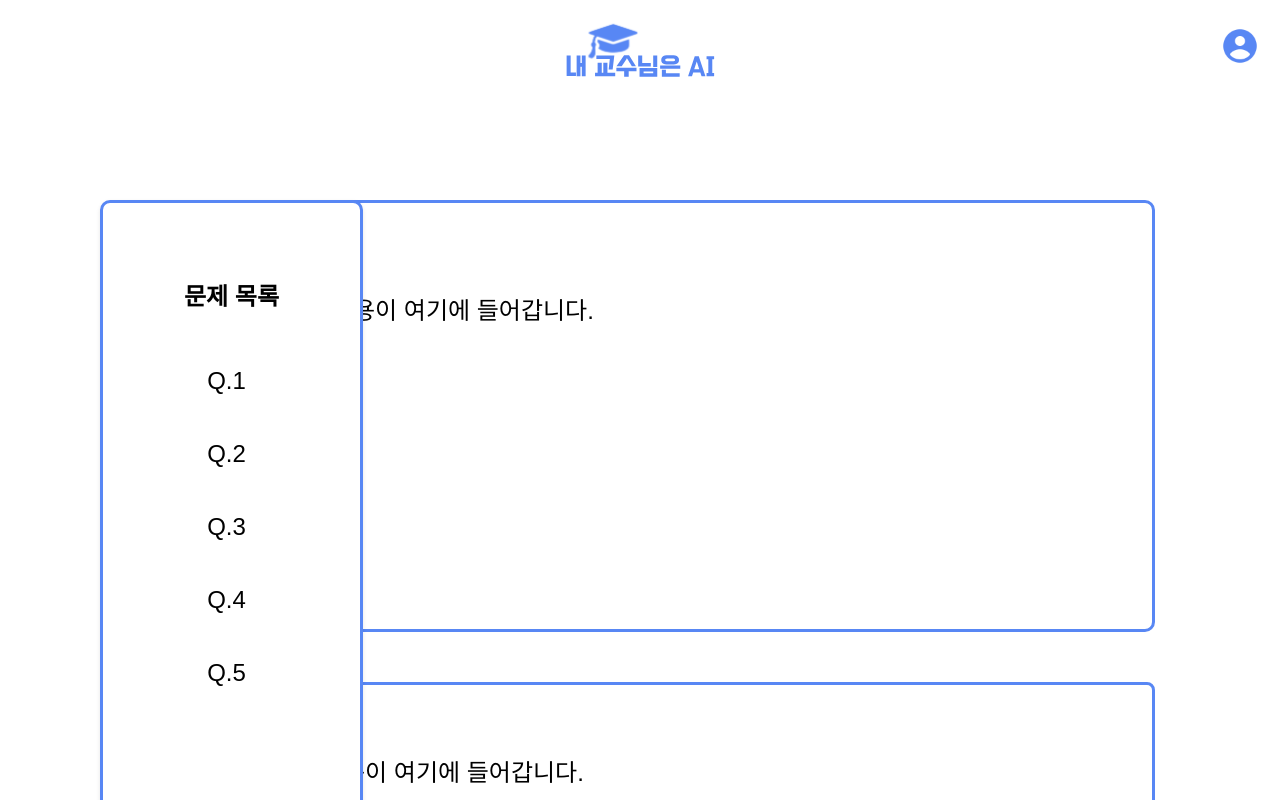
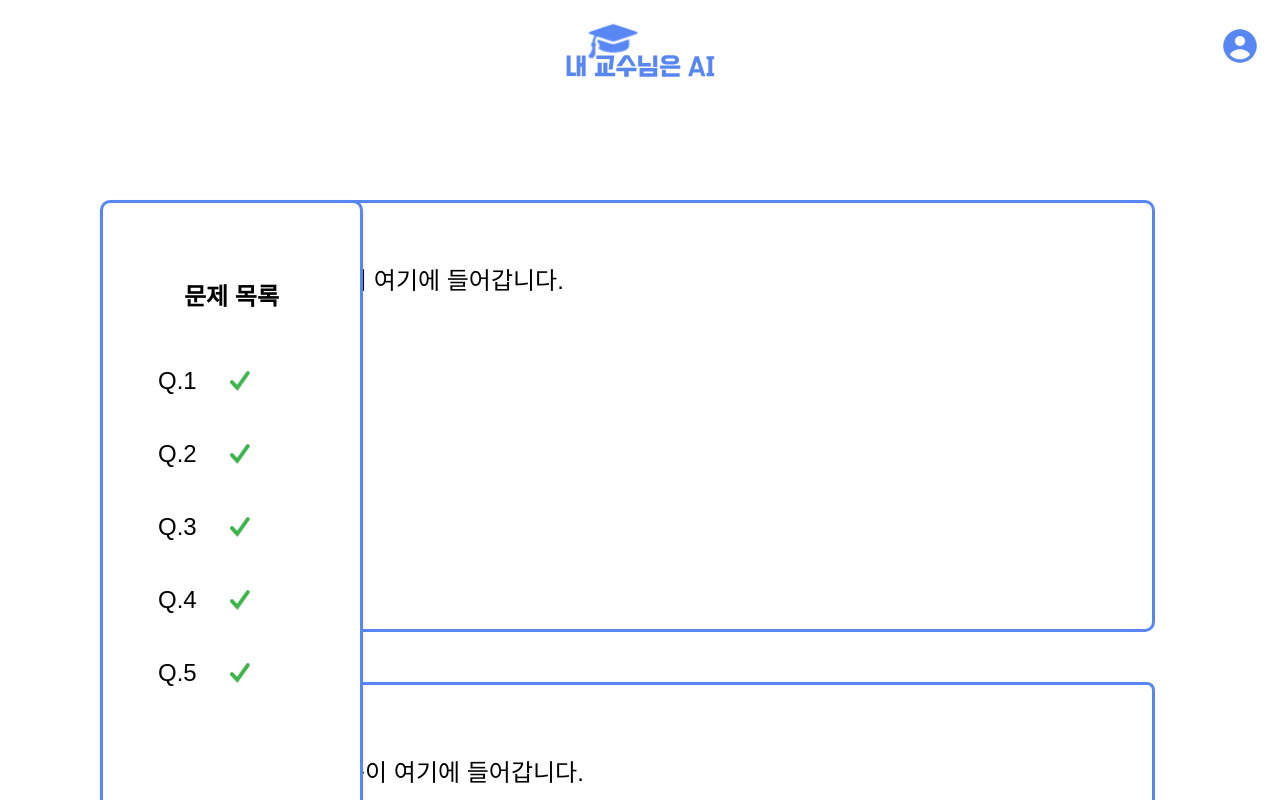
Before and after one commit to 2024-Winter-BootCamp-TeamF/Frontend, a React (Create React App) app: page / in a window 1280 px wide. Shown: the top 800 px of the page. Built offline with nearby package versions, Linux system fonts and the light colour scheme; a web font is replaced by a local one.

Commit message:
feat 연습문제 디자인 수정2

```diff
--- a/src/pages/PracticePage/MultipleChoice.jsx
+++ b/src/pages/PracticePage/MultipleChoice.jsx
@@ -67,7 +67,7 @@ const MultipleChoiceContainer = styled.div`
         : props.isDoubleClicked
         ? COLORS.SECONDARY
         : COLORS.PRIMARY};
-  padding: 30px;
+  padding: 0px;
   box-sizing: border-box;
   border-radius: 10px;
   transition: border-color 0.3s ease;
@@ -110,7 +110,7 @@ const MultipleChoiceContainer = styled.div`
   }
 
   input[type="radio"]:disabled {
-    background-color: e2dfdf;
+    background-color: lightgray;
     box-shadow: none;
     opacity: 0.7;
     cursor: not-allowed;
--- a/src/pages/PracticePage/ProblemList.jsx
+++ b/src/pages/PracticePage/ProblemList.jsx
@@ -1,4 +1,4 @@
-import React, { useState } from "react";
+import React from "react";
 import styled from "styled-components";
 import PropTypes from "prop-types";
 import correctIcon from "../../images/correct.png";
@@ -14,23 +14,19 @@ const SIZES = {
 };
 
 const ProblemList = ({ problems }) => {
-  const [selectedId, setSelectedId] = useState(null);
-
   return (
     <Container>
       <ProblemListContainer>
         <Title>문제 목록</Title>
         <ProblemUl>
           {problems.map((problem) => (
-            <ProblemLi
-              key={problem.id}
-              isSelected={selectedId === problem.id}
-              onClick={() => setSelectedId(problem.id)}
-            >
+            <ProblemLi key={problem.id}>
               <ProblemTitle>{problem.title}</ProblemTitle>
-              {problem.isCorrect && (
-                <Icon src={correctIcon} alt="정답" aria-label="정답 표시" />
-              )}
+              <Icon
+                src={correctIcon}
+                alt="풀이 완료"
+                aria-label="풀이 완료 표시"
+              />
             </ProblemLi>
           ))}
         </ProblemUl>
@@ -74,6 +70,7 @@ const Title = styled.h2`
   font-size: ${SIZES.TITLE};
   text-align: center;
   margin-top: 45px;
+
   margin-bottom: 45px;
 `;
 
@@ -102,34 +99,23 @@ const ProblemUl = styled.ul`
 const ProblemLi = styled.li`
   display: flex;
   align-items: center;
-  justify-content: space-between;
-  font-size: ${SIZES.TITLE};
+  justify-content: flex-start;
+  padding: 10px;
   margin-bottom: 25px;
-  padding: 10px;
+  margin-left: 15px;
   border-radius: 4px;
-  transition: background-color 0.2s ease;
-
-  ${({ isSelected }) =>
-    isSelected &&
-    `
-    background-color: ${COLORS.PRIMARY}20;
-  `}
-
-  &:hover {
-    background-color: ${COLORS.PRIMARY}10;
-  }
 `;
 
 const ProblemTitle = styled.span`
-  flex: 1;
-  margin-right: 10px;
+  font-size: ${SIZES.TITLE};
+  text-align: left;
+  width: 100%;
 `;
 
 const Icon = styled.img`
   width: ${SIZES.ICON};
   height: ${SIZES.ICON};
-  vertical-align: middle;
-  margin-left: 20px;
+  margin-right: 70px;
 `;
 
 export default ProblemList;
```
